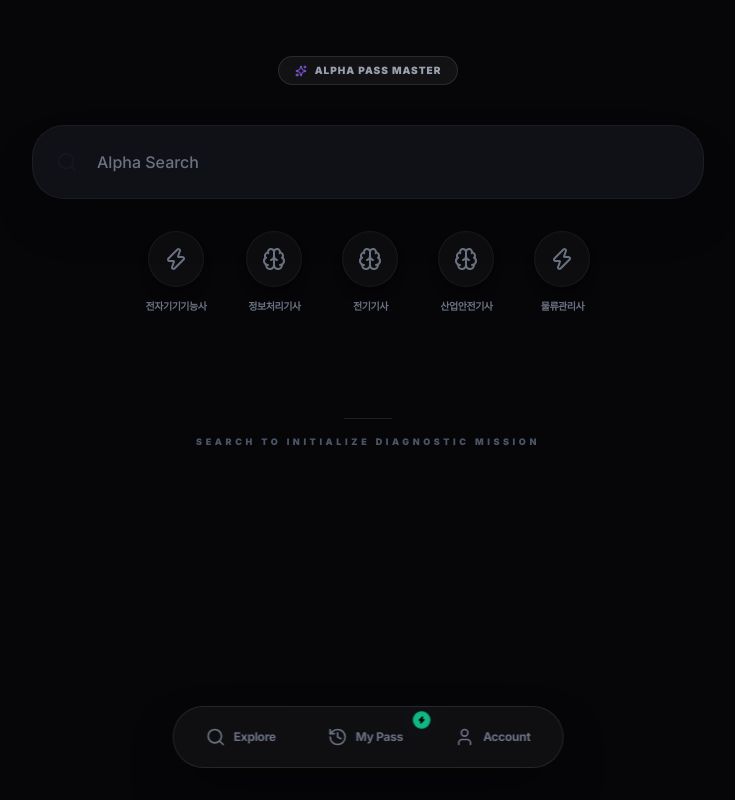
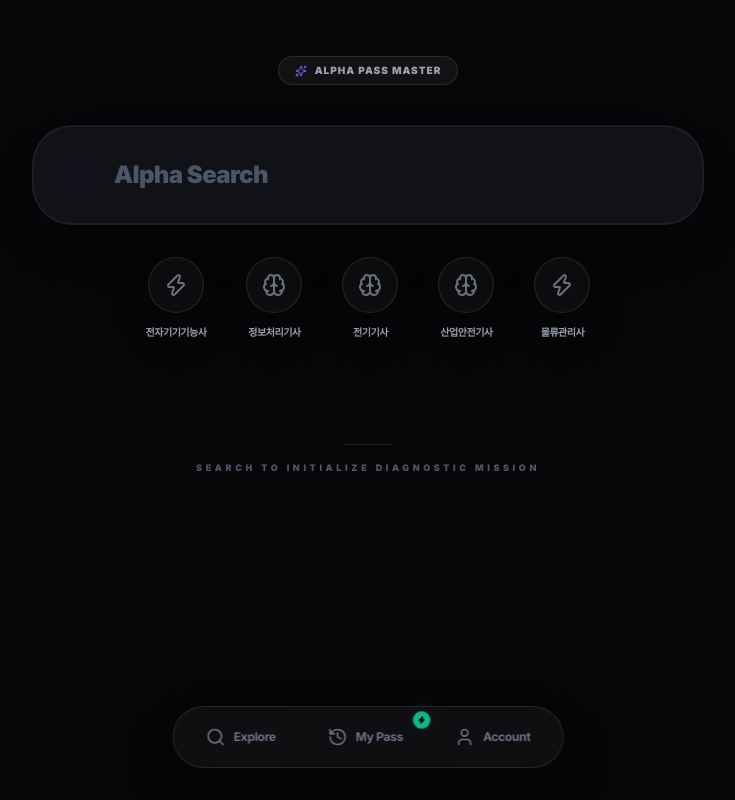
Before and after one commit to kimtyy/alpha-pass-master, a Next.js app: page / in a window 1280 px wide. Shown: the whole page, without its empty margins (272-1007 px from the left). Built offline with nearby package versions, Linux system fonts and the light colour scheme.

Commit message:
Final Polish: Immediate shortcut hiding and high-impact dashboard readability

```diff
--- a/src/app/dashboard/page.tsx
+++ b/src/app/dashboard/page.tsx
@@ -58,7 +58,7 @@ export default function CertificationHub() {
           >
             <div className="absolute -inset-1 bg-gradient-to-r from-primary/10 to-indigo-500/10 rounded-3xl blur-2xl opacity-0 group-hover:opacity-40 transition duration-1000"></div>
             <div className="relative flex items-center">
-              <Search className="absolute left-6 text-gray-600" size={22} />
+              <Search className="absolute left-8 text-primary/50 group-focus-within:text-primary transition-colors" size={24} />
               <form
                 onSubmit={(e) => {
                   e.preventDefault();
@@ -69,7 +69,7 @@ export default function CertificationHub() {
                 <input
                   type="search"
                   placeholder="Alpha Search"
-                  className="w-full bg-[#12121a]/90 border border-white/5 rounded-[32px] py-6 px-16 text-base focus:outline-none focus:ring-1 focus:ring-white/10 backdrop-blur-3xl transition-all placeholder:text-gray-500 shadow-2xl [&::-webkit-search-cancel-button]:appearance-none font-medium"
+                  className="w-full bg-[#12121a]/95 border-2 border-white/5 rounded-[40px] py-8 px-20 text-xl md:text-2xl font-black focus:outline-none focus:border-primary/30 backdrop-blur-3xl transition-all placeholder:text-gray-600 shadow-2xl [&::-webkit-search-cancel-button]:appearance-none tracking-tight"
                   value={search}
                   onChange={(e) => setSearch(e.target.value)}
                 />
@@ -77,14 +77,14 @@ export default function CertificationHub() {
             </div>
           </motion.div>
 
-          {/* Shortcut Circles: Conditional Visibility (Hide when searching) */}
+          {/* Shortcut Circles: Conditional Visibility (Hide immediately when searching) */}
           <AnimatePresence>
-            {search.length === 0 && (
+            {!search && (
               <motion.div
                 initial={{ opacity: 0, y: 10 }}
                 animate={{ opacity: 1, y: 0 }}
-                exit={{ opacity: 0, y: -10 }}
-                transition={{ delay: 0.2 }}
+                exit={{ opacity: 0, y: -20, scale: 0.95 }}
+                transition={{ duration: 0.3, ease: "easeInOut" }}
                 className="flex flex-wrap justify-center gap-6 md:gap-10 px-4"
               >
                 {allExams.slice(0, 5).map((exam) => (
@@ -93,10 +93,10 @@ export default function CertificationHub() {
                     onClick={() => setSearch(exam.title)}
                     className="flex flex-col items-center gap-3 group"
                   >
-                    <div className="w-14 h-14 rounded-full bg-white/[0.03] border border-white/5 flex items-center justify-center text-gray-500 group-hover:bg-white/10 group-hover:text-primary transition-all duration-300 group-active:scale-90 shadow-lg">
+                    <div className="w-14 h-14 rounded-full bg-white/[0.03] border border-white/10 flex items-center justify-center text-gray-500 group-hover:bg-white/10 group-hover:text-primary transition-all duration-300 group-active:scale-90 shadow-2xl">
                       {exam.category === 'Engineer' ? <Brain size={24} /> : <Zap size={24} />}
                     </div>
-                    <span className="text-[10px] font-black text-gray-500 uppercase tracking-tighter group-hover:text-gray-200 transition-colors">
+                    <span className="text-[10px] font-black text-gray-400 uppercase tracking-tighter group-hover:text-gray-200 transition-colors">
                       {exam.title.split(' ')[0]}
                     </span>
                   </button>
@@ -110,10 +110,13 @@ export default function CertificationHub() {
       {search.length > 0 && (
         <main className="w-full max-w-2xl mx-auto px-6 pb-48 animate-in fade-in slide-in-from-bottom-5 duration-500">
           {/* Modules Grid */}
-          <section className="space-y-8">
-            <div className="flex items-center justify-between px-2">
-              <h3 className="text-[9px] font-black text-gray-600 uppercase tracking-[0.2em]">Active Missions</h3>
-              <span className="text-[9px] text-gray-700 font-bold">{filteredExams.length + remainingCertificates.length} Found</span>
+          <section className="space-y-10">
+            <div className="flex items-center justify-between px-4 border-l-2 border-primary/30 ml-2">
+              <div className="flex flex-col">
+                <h3 className="text-[11px] font-black text-gray-400 uppercase tracking-[0.3em] mb-1">Active Missions</h3>
+                <p className="text-[9px] text-primary/50 font-bold uppercase tracking-widest">Protocol Search Results</p>
+              </div>
+              <span className="text-[10px] text-gray-500 font-bold bg-white/5 px-3 py-1 rounded-full border border-white/5">{filteredExams.length + remainingCertificates.length} Found</span>
             </div>
 
             <div className="grid grid-cols-1 gap-5">
```
